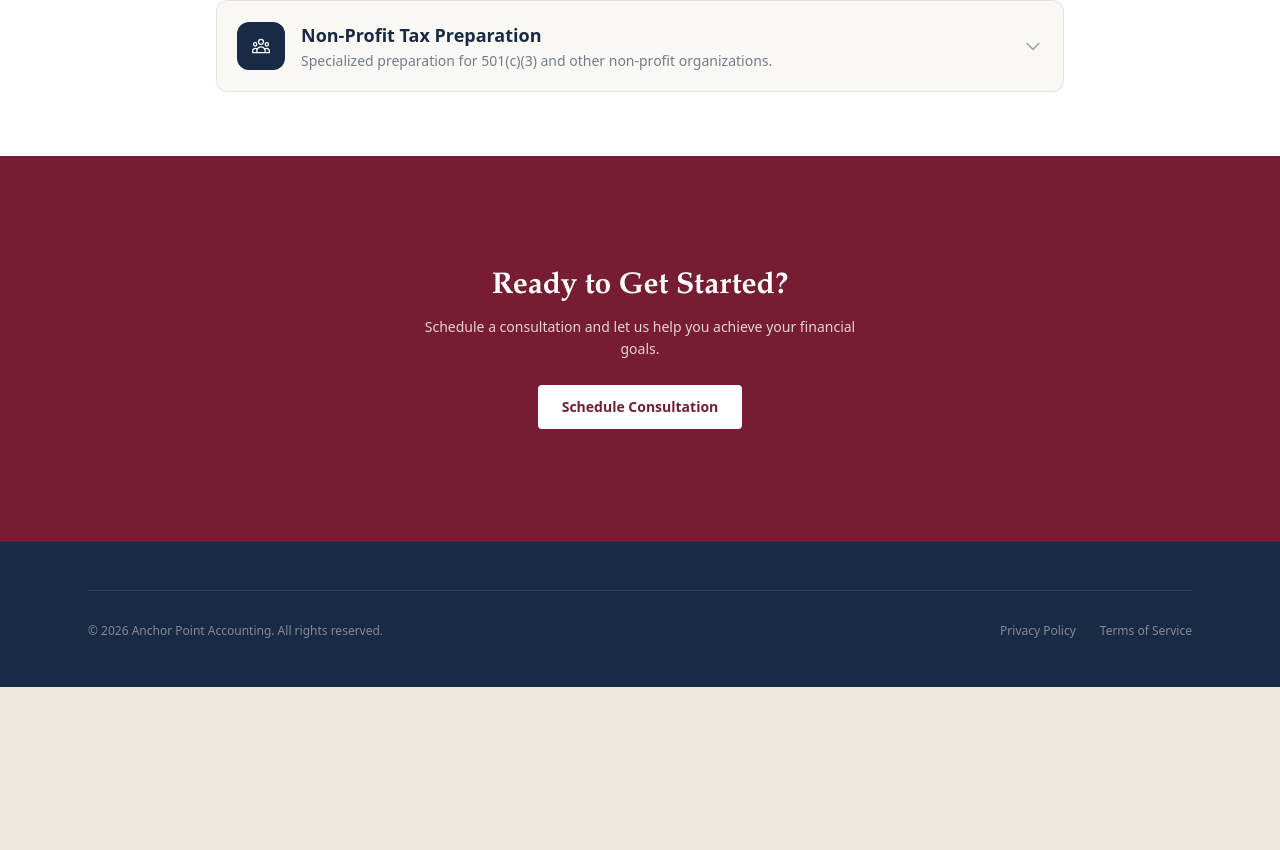
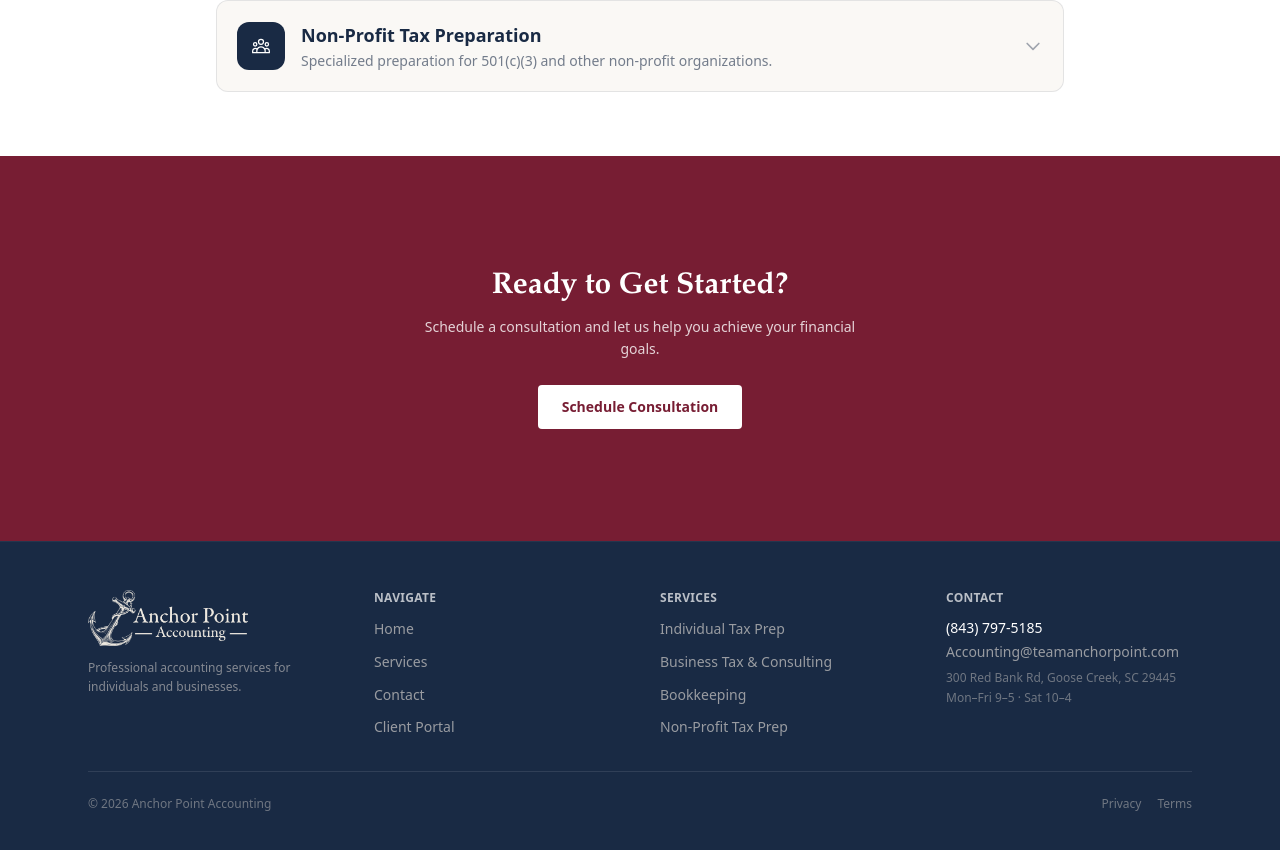
Before and after one commit to maxim5706/site-anchorpoint, a Next.js app: page /services in a window 1280 px wide. Shown: the part 1030-1880 px from the top of the page. Before the commit the page ends 1717 px from the top, so only its background shows below. Built offline with nearby package versions, Linux system fonts and the light colour scheme.

Commit message:
Create Footer component, apply to all pages

```diff
--- a/src/app/contact/page.tsx
+++ b/src/app/contact/page.tsx
@@ -3,6 +3,7 @@
 import Image from "next/image";
 import { useState, useEffect, useRef } from "react";
 import MobileNav from "@/components/MobileNav";
+import Footer from "@/components/Footer";
 
 export default function ContactPage() {
   const [quickLinksOpen, setQuickLinksOpen] = useState(false);
@@ -282,19 +283,7 @@ export default function ContactPage() {
         </section>
       </main>
 
-      <footer className="bg-[color:var(--ap-navy)]">
-        <div className="mx-auto max-w-6xl px-6 py-12">
-          <div className="flex flex-col items-center justify-between gap-6 border-t border-white/10 pt-8 md:flex-row">
-            <p className="text-xs text-[color:var(--ap-cream)]/50">
-              © {new Date().getFullYear()} Anchor Point Accounting. All rights reserved.
-            </p>
-            <div className="flex items-center gap-6 text-xs text-[color:var(--ap-cream)]/50">
-              <a className="hover:text-white" href="/privacy">Privacy Policy</a>
-              <a className="hover:text-white" href="/terms">Terms of Service</a>
-            </div>
-          </div>
-        </div>
-      </footer>
+      <Footer />
     </div>
   );
 }
--- a/src/app/page.tsx
+++ b/src/app/page.tsx
@@ -4,6 +4,7 @@ import Image from "next/image";
 import { useState, useEffect, useRef } from "react";
 import Testimonials from "@/components/Testimonials";
 import MobileNav from "@/components/MobileNav";
+import Footer from "@/components/Footer";
 
 export default function Home() {
   const [quickLinksOpen, setQuickLinksOpen] = useState(false);
@@ -523,57 +524,7 @@ export default function Home() {
         </section>
       </main>
 
-      <footer className="border-t border-white/5 bg-[color:var(--ap-navy)]">
-        <div className="mx-auto max-w-6xl px-6 py-12">
-          <div className="grid gap-10 md:grid-cols-4">
-            <div>
-              <Image
-                src="/brand/logo-side-cream.png"
-                alt="Anchor Point Accounting"
-                width={160}
-                height={44}
-              />
-              <p className="mt-3 text-xs leading-relaxed text-[color:var(--ap-cream)]/50">
-                Professional accounting services for individuals and businesses.
-              </p>
-            </div>
-            <div>
-              <p className="text-xs font-semibold uppercase tracking-wide text-white/70">Navigate</p>
-              <ul className="mt-3 space-y-2.5 text-sm leading-relaxed text-[color:var(--ap-cream)]/60">
-                <li><a className="hover:text-white" href="/">Home</a></li>
-                <li><a className="hover:text-white" href="/services">Services</a></li>
-                <li><a className="hover:text-white" href="/contact">Contact</a></li>
-                <li><a className="hover:text-white" href="https://anchorpointaccounting.taxdome.com" target="_blank" rel="noreferrer">Client Portal</a></li>
-              </ul>
-            </div>
-            <div>
-              <p className="text-xs font-semibold uppercase tracking-wide text-white/70">Services</p>
-              <ul className="mt-3 space-y-2.5 text-sm leading-relaxed text-[color:var(--ap-cream)]/60">
-                <li><a className="hover:text-white" href="/services">Individual Tax Prep</a></li>
-                <li><a className="hover:text-white" href="/services">Business Tax & Consulting</a></li>
-                <li><a className="hover:text-white" href="/services">Bookkeeping</a></li>
-                <li><a className="hover:text-white" href="/services">Non-Profit Tax Prep</a></li>
-              </ul>
-            </div>
-            <div>
-              <p className="text-xs font-semibold uppercase tracking-wide text-white/70">Contact</p>
-              <div className="mt-3 space-y-1">
-                <p className="text-sm font-medium text-white">(843) 797-5185</p>
-                <p className="text-sm text-[color:var(--ap-cream)]/60">Accounting@teamanchorpoint.com</p>
-                <p className="mt-2 text-xs text-[color:var(--ap-cream)]/40">300 Red Bank Rd, Goose Creek, SC 29445</p>
-                <p className="text-xs text-[color:var(--ap-cream)]/40">Mon–Fri 9–5 · Sat 10–4</p>
-              </div>
-            </div>
-          </div>
-          <div className="mt-8 flex flex-col gap-2 border-t border-white/10 pt-6 text-xs text-[color:var(--ap-cream)]/40 md:flex-row md:items-center md:justify-between">
-            <p>© {new Date().getFullYear()} Anchor Point Accounting</p>
-            <div className="flex items-center gap-4">
-              <a className="hover:text-white" href="/privacy">Privacy</a>
-              <a className="hover:text-white" href="/terms">Terms</a>
-            </div>
-          </div>
-        </div>
-      </footer>
+      <Footer />
     </div>
   );
 }
--- a/src/app/services/page.tsx
+++ b/src/app/services/page.tsx
@@ -3,6 +3,7 @@
 import Image from "next/image";
 import { useState, useEffect, useRef } from "react";
 import MobileNav from "@/components/MobileNav";
+import Footer from "@/components/Footer";
 
 const services = [
   {
@@ -357,19 +358,7 @@ export default function ServicesPage() {
         </section>
       </main>
 
-      <footer className="border-t border-white/5 bg-[color:var(--ap-navy)]">
-        <div className="mx-auto max-w-6xl px-6 py-12">
-          <div className="flex flex-col items-center justify-between gap-6 border-t border-white/10 pt-8 md:flex-row">
-            <p className="text-xs text-[color:var(--ap-cream)]/50">
-              © {new Date().getFullYear()} Anchor Point Accounting. All rights reserved.
-            </p>
-            <div className="flex items-center gap-6 text-xs text-[color:var(--ap-cream)]/50">
-              <a className="hover:text-white" href="/privacy">Privacy Policy</a>
-              <a className="hover:text-white" href="/terms">Terms of Service</a>
-            </div>
-          </div>
-        </div>
-      </footer>
+      <Footer />
     </div>
   );
 }
--- /dev/null
+++ b/src/components/Footer.tsx
@@ -0,0 +1,57 @@
+import Image from "next/image";
+
+export default function Footer() {
+  return (
+    <footer className="border-t border-white/5 bg-[color:var(--ap-navy)]">
+      <div className="mx-auto max-w-6xl px-6 py-12">
+        <div className="grid gap-10 md:grid-cols-4">
+          <div>
+            <Image
+              src="/brand/logo-side-cream.png"
+              alt="Anchor Point Accounting"
+              width={160}
+              height={44}
+            />
+            <p className="mt-3 text-xs leading-relaxed text-[color:var(--ap-cream)]/50">
+              Professional accounting services for individuals and businesses.
+            </p>
+          </div>
+          <div>
+            <p className="text-xs font-semibold uppercase tracking-wide text-white/70">Navigate</p>
+            <ul className="mt-3 space-y-2.5 text-sm leading-relaxed text-[color:var(--ap-cream)]/60">
+              <li><a className="hover:text-white" href="/">Home</a></li>
+              <li><a className="hover:text-white" href="/services">Services</a></li>
+              <li><a className="hover:text-white" href="/contact">Contact</a></li>
+              <li><a className="hover:text-white" href="https://anchorpointaccounting.taxdome.com" target="_blank" rel="noreferrer">Client Portal</a></li>
+            </ul>
+          </div>
+          <div>
+            <p className="text-xs font-semibold uppercase tracking-wide text-white/70">Services</p>
+            <ul className="mt-3 space-y-2.5 text-sm leading-relaxed text-[color:var(--ap-cream)]/60">
+              <li><a className="hover:text-white" href="/services#individual">Individual Tax Prep</a></li>
+              <li><a className="hover:text-white" href="/services#business">Business Tax & Consulting</a></li>
+              <li><a className="hover:text-white" href="/services#bookkeeping">Bookkeeping</a></li>
+              <li><a className="hover:text-white" href="/services#nonprofit">Non-Profit Tax Prep</a></li>
+            </ul>
+          </div>
+          <div>
+            <p className="text-xs font-semibold uppercase tracking-wide text-white/70">Contact</p>
+            <div className="mt-3 space-y-1">
+              <p className="text-sm font-medium text-white">(843) 797-5185</p>
+              <p className="text-sm text-[color:var(--ap-cream)]/60">Accounting@teamanchorpoint.com</p>
+              <p className="mt-2 text-xs text-[color:var(--ap-cream)]/40">300 Red Bank Rd, Goose Creek, SC 29445</p>
+              <p className="text-xs text-[color:var(--ap-cream)]/40">Mon–Fri 9–5 · Sat 10–4</p>
+            </div>
+          </div>
+        </div>
+        <div className="mt-8 flex flex-col gap-2 border-t border-white/10 pt-6 text-xs text-[color:var(--ap-cream)]/40 md:flex-row md:items-center md:justify-between">
+          <p>© {new Date().getFullYear()} Anchor Point Accounting</p>
+          <div className="flex items-center gap-4">
+            <a className="hover:text-white" href="/privacy">Privacy</a>
+            <a className="hover:text-white" href="/terms">Terms</a>
+          </div>
+        </div>
+      </div>
+    </footer>
+  );
+}
```
